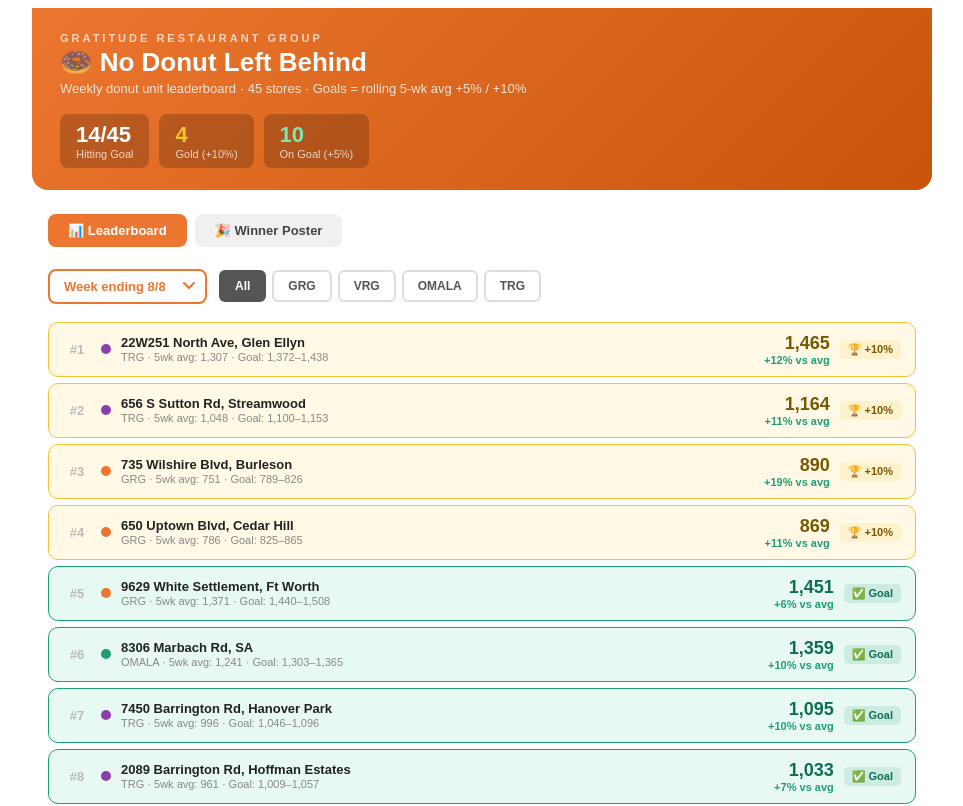
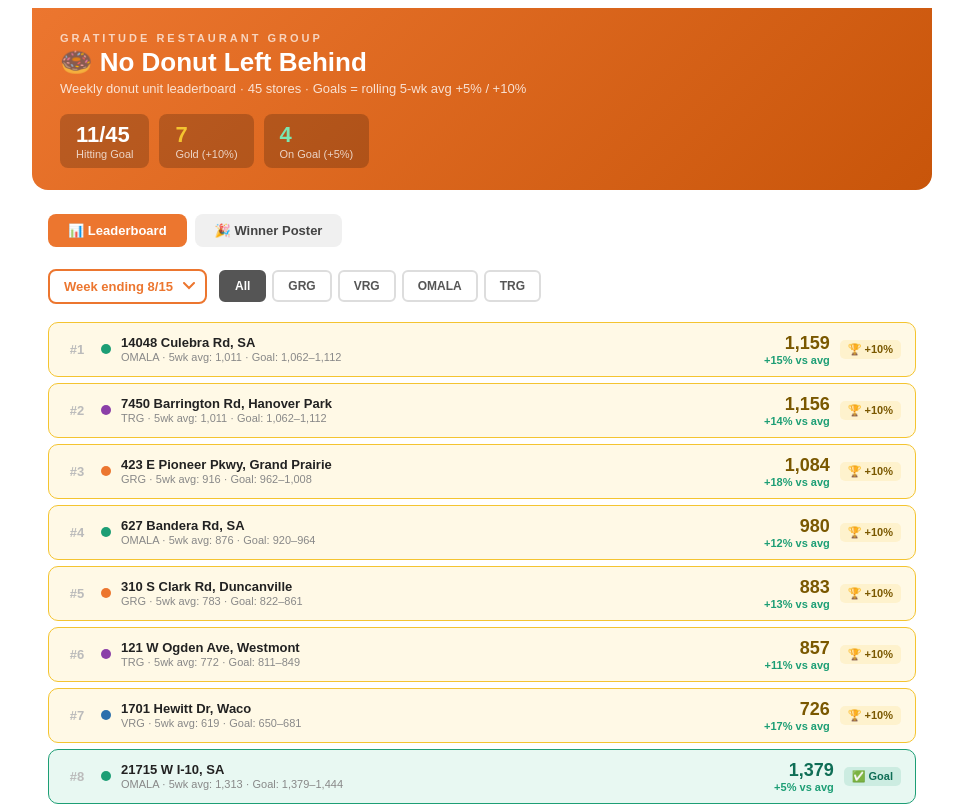
Before and after one commit to anthonyrodriguez-maker/no-donut-left-behind, a React (Create React App) app: page / in a window 1280 px wide. Shown: the top 806 px of the page, without its empty margins (158-1121 px from the left). Built offline with nearby package versions, Linux system fonts and the light colour scheme.

Commit message:
Add week ending 8/15 donut units

```diff
--- a/src/App.js
+++ b/src/App.js
@@ -15,6 +15,7 @@ const WEEKLY_RESULTS = [
   { label:"Week ending 7/25", data:{"301255":1219,"346510":1302,"350093":792,"350918":991,"350940":879,"351985":1038,"352495":704,"353103":1049,"353792":749,"355059":602,"355680":1042,"355681":593,"356104":628,"356733":906,"357201":1322,"357430":947,"357649":823,"357958":593,"358035":763,"358705":1474,"358790":1144,"358894":1369,"358909":826,"359470":1198,"359496":935,"359644":903,"359888":681,"362644":946,"362967":941,"363024":754,"363236":787,"363238":746,"363902":954,"301869":1409,"336862":946,"340608":492,"344970":1058,"350476":1402,"351868":998,"353655":891,"354103":1025,"354748":1457,"355784":818,"355830":1539,"363086":928} },
   { label:"Week ending 8/1", data:{"301255":1108,"346510":1396,"350093":859,"350918":1066,"350940":946,"351985":1066,"352495":768,"353103":1054,"353792":769,"355059":660,"355680":1000,"355681":575,"356104":670,"356733":957,"357201":1423,"357430":990,"357649":882,"357958":628,"358035":783,"358705":1422,"358790":1266,"358894":1362,"358909":844,"359470":1231,"359496":974,"359644":1006,"359888":808,"362644":862,"362967":966,"363024":744,"363236":864,"363238":739,"363902":1027,"301869":1152,"336862":996,"340608":483,"344970":1127,"350476":1513,"351868":958,"353655":707,"354103":1091,"354748":1417,"355784":886,"355830":1616,"363086":902} },
   { label:"Week ending 8/8", data:{"301255":1138,"346510":1451,"350093":869,"350918":1080,"350940":930,"351985":1129,"352495":890,"353103":978,"353792":704,"355059":542,"355680":940,"355681":538,"356104":709,"356733":889,"357201":1282,"357430":972,"357649":786,"357958":572,"358035":722,"358705":1497,"358790":1359,"358894":1347,"358909":832,"359470":1103,"359496":941,"359644":934,"359888":562,"362644":818,"362967":876,"363024":702,"363236":863,"363238":834,"363902":1027,"301869":1465,"336862":1095,"340608":430,"344970":1164,"350476":1290,"351868":1033,"353655":790,"354103":1086,"354748":1464,"355784":833,"355830":1556,"363086":910} },
+  { label:"Week ending 8/15", data:{"301255":1196,"346510":1437,"350093":847,"350918":1007,"350940":858,"351985":1108,"352495":676,"353103":952,"353792":716,"355059":611,"355680":1006,"355681":549,"356104":717,"356733":1084,"357201":1379,"357430":936,"357649":887,"357958":726,"358035":780,"358705":1517,"358790":1352,"358894":1196,"358909":821,"359470":1122,"359496":988,"359644":933,"359888":487,"362644":884,"362967":960,"363024":762,"363236":910,"363238":883,"363902":1159,"301869":1350,"336862":1156,"340608":443,"344970":1086,"350476":1420,"351868":996,"353655":857,"354103":977,"354748":1415,"355784":916,"355830":1435,"363086":980} },
 ];
 
 const NET_COLORS = { GRG:"#EC762F", VRG:"#2C6FAC", OMALA:"#1D9E75", TRG:"#8B3FA8" };
```
